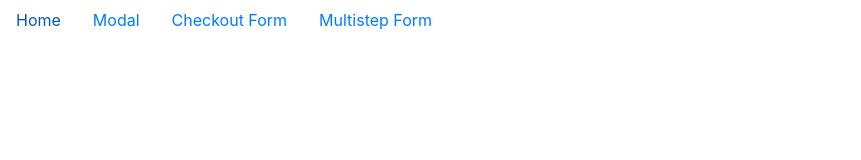
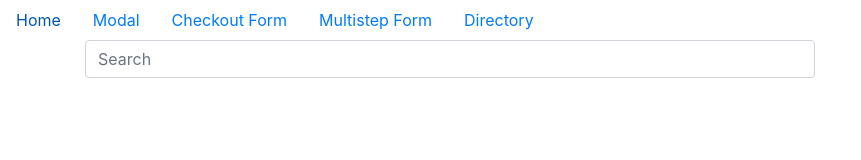
Before and after one commit to pferlito/react-examples, a React (Create React App) app: page /directory in a window 1280 px wide. Shown: the top 160 px of the page, without its empty margins (0-861 px from the left). Built offline with nearby package versions, Linux system fonts and the light colour scheme; the HTML template or start-up script is replaced by a standard one.

Commit message:
Start directory search.

```diff
--- a/src/components/App.js
+++ b/src/components/App.js
@@ -19,6 +19,8 @@ function App() {
               <dd>A Checkout Form for an ecommerce site.</dd>
               <dt><a href="/multistep">Multistep Form</a></dt>
               <dd>A Multistep survey form.</dd>
+              <dt><a href="/directory">Directory</a></dt>
+              <dd>A searchable directory.</dd>
             </dl>
           </div>
         </Col>
--- a/src/index.js
+++ b/src/index.js
@@ -6,6 +6,7 @@ import App from './components/App';
 import ModalPage from "./routes/ModalPage";
 import FormPage from "./routes/FormPage";
 import MultistepPage from "./routes/MultistepPage";
+import DirectoryPage from "./routes/DirectoryPage";
 import Nav from "react-bootstrap/Nav";
 import { BrowserRouter as Router, Route, Switch } from "react-router-dom";
 import * as serviceWorker from './serviceWorker';
@@ -17,12 +18,14 @@ const routing = (
       <Nav.Link href="/modal">Modal</Nav.Link>
       <Nav.Link href="/checkout">Checkout Form</Nav.Link>
       <Nav.Link href="/multistep">Multistep Form</Nav.Link>
+      <Nav.Link href="/directory">Directory</Nav.Link>
     </Nav>
     <Switch>
       <Route exact path="/"><App /></Route>
       <Route path="/modal"><ModalPage /></Route>
       <Route path="/checkout"><FormPage /></Route>
       <Route path="/multistep"><MultistepPage steps={3}/></Route>
+      <Route path="/directory"><DirectoryPage/></Route>
     </Switch>
   </Router>
 );
--- /dev/null
+++ b/src/routes/DirectoryPage.js
@@ -0,0 +1,27 @@
+import React, {Fragment} from 'react';
+import Row from "react-bootstrap/Row";
+import Col from "react-bootstrap/Col";
+import Container from "react-bootstrap/Container";
+import Form from "react-bootstrap/Form";
+
+function DirectoryPage() {
+  function handleChange() {
+    console.log('in handleChange');
+  }
+
+  return (
+    <Container>
+      <Row>
+        <Col md={{span: 8}}>
+          <Form>
+            <Form.Group controlId="formBasicEmail">
+              <Form.Control onChange={handleChange} type="text" placeholder="Search" />
+            </Form.Group>
+          </Form>
+        </Col>
+      </Row>
+    </Container>
+  );
+}
+
+export default DirectoryPage;
--- a/src/routes/FormPage.js
+++ b/src/routes/FormPage.js
@@ -1,4 +1,4 @@
-import React, {useState, useEffect, Fragment} from 'react';
+import React, {useState, useEffect} from 'react';
 import Row from "react-bootstrap/Row";
 import Col from "react-bootstrap/Col";
 import Container from "react-bootstrap/Container";
@@ -58,7 +58,6 @@ function FormPage() {
   }
 
   return (
-    <Fragment>
     <Container>
       <Row>
         <Col md={{span: 8, order: 1}}>
@@ -89,7 +88,6 @@ function FormPage() {
         <Cart/>
       </Row>
     </Container>
-    </Fragment>
   );
 }
 
```
Lines whose indentation alone changed are shown as unchanged.
